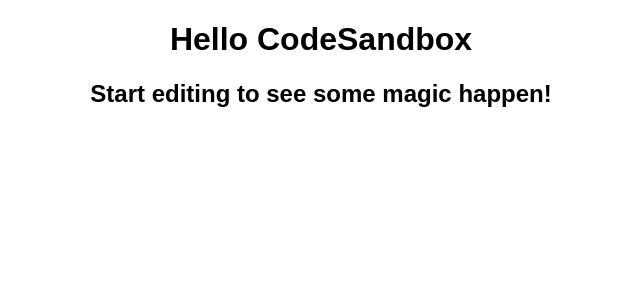
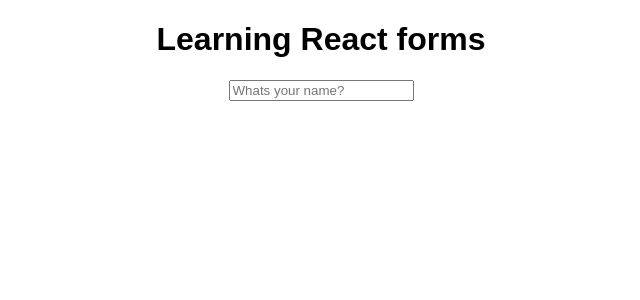
Before and after one commit to Rekt-Dev/react30q_forms, a React (Create React App) app: page / in a window 1280 px wide. Shown: the top 300 px of the page, without its empty margins (319-959 px from the left). Built offline with nearby package versions, Linux system fonts and the light colour scheme.

Commit message:
Update 4 files

```diff
--- a/src/App.tsx
+++ b/src/App.tsx
@@ -3,8 +3,19 @@
 export default function App() {
   return (
     <div className="App">
-      <h1>Hello CodeSandbox</h1>
-      <h2>Start editing to see some magic happen!</h2>
+      <h1>Learning React forms</h1>
+      <form>
+          <input
+           type="text"
+          name="name"
+          placeholder="Whats your name?"
+          />
+
+
+
+          </form>
+
+
     </div>
   );
 }
--- /dev/null
+++ b/src/react-app-env.d.ts
@@ -0,0 +1 @@
+/// <reference types="react-scripts" />
```
Also changed, not shown: tsconfig.json (+12 -1 lines), 1 other file (tests, documents, lock files or other folders).
